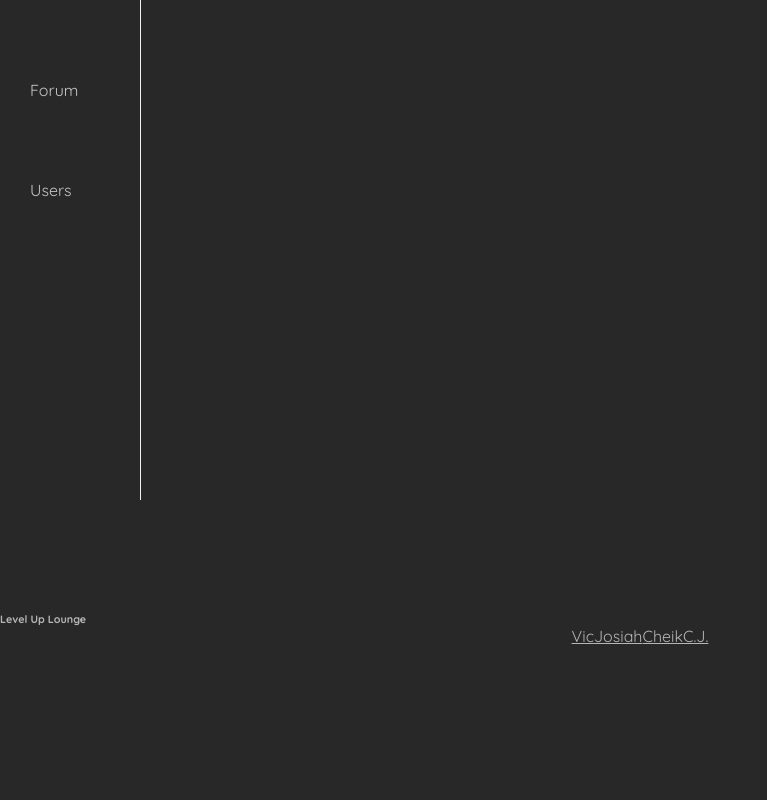
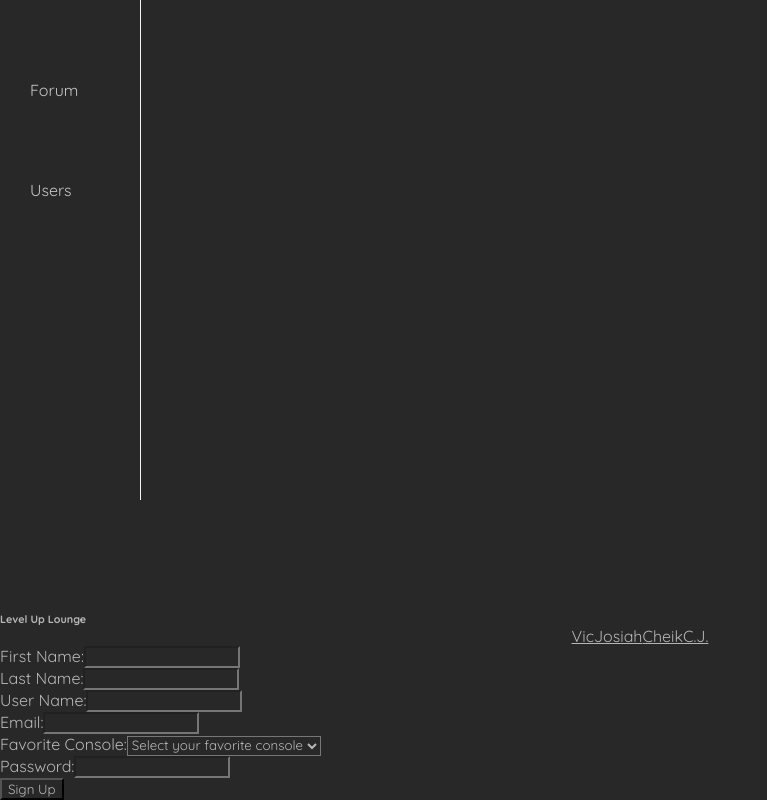
Before and after one commit to jtuvek/Level-Up-Lounge, a React (Vite) app in the folder client/: page / in a window 1280 px wide. Shown: the part 360-1160 px from the top of the page, without its empty margins (0-767 px from the left). Before the commit the page ends 1006 px from the top, so only its background shows below. Built offline with nearby package versions, Linux system fonts and the light colour scheme.

Commit message:
created sign up form

```diff
--- a/client/src/App.jsx
+++ b/client/src/App.jsx
@@ -4,6 +4,7 @@ import Navbar from './components/navbar.jsx'
 import Home from './components/Home.jsx'
 import Header from './components/header.jsx'; // Import the Header component
 import Footer from './components/footer.jsx'; // Import the Footer component
+import SignUpForm from './components/SignUpForm.jsx';
 
 function App() {
 
@@ -13,6 +14,7 @@ function App() {
       <Navbar />
       <Home />
       <Footer />
+      <SignUpForm />
        </div>
   )}
 
--- a/client/src/components/Home.jsx
+++ b/client/src/components/Home.jsx
@@ -1,3 +1,5 @@
+
+
 const Home = () => {
 
     return (
--- /dev/null
+++ b/client/src/components/SignUpForm.jsx
@@ -0,0 +1,111 @@
+import React, { useState } from 'react';
+
+
+const SignUpForm = () => {
+    const [formData, setFormData] = useState({
+      firstName: '',
+      lastName: '',
+      userName: '',
+      email: '',
+      favoriteConsole: '', // Updated to use a dropdown
+      password: ''
+    });
+
+    const handleChange = (e) => {
+      const { name, value } = e.target;
+      setFormData({
+        ...formData,
+        [name]: value
+      });
+    };
+
+    const handleSubmit = (e) => {
+      e.preventDefault();
+      // Handle form submission logic here (e.g., send data to server)
+      console.log('Form submitted:', formData);
+    };
+
+    return (
+      <form onSubmit={handleSubmit}>
+        <div>
+          <label htmlFor="firstName">First Name:</label>
+          <input
+            type="text"
+            id="firstName"
+            name="firstName"
+            value={formData.firstName}
+            onChange={handleChange}
+            required
+          />
+        </div>
+
+        <div>
+          <label htmlFor="lastName">Last Name:</label>
+          <input
+            type="text"
+            id="lastName"
+            name="lastName"
+            value={formData.lastName}
+            onChange={handleChange}
+            required
+          />
+        </div>
+
+        <div>
+          <label htmlFor="userName">User Name:</label>
+          <input
+            type="text"
+            id="userName"
+            name="userName"
+            value={formData.userName}
+            onChange={handleChange}
+            required
+          />
+        </div>
+
+        <div>
+          <label htmlFor="email">Email:</label>
+          <input
+            type="email"
+            id="email"
+            name="email"
+            value={formData.email}
+            onChange={handleChange}
+            required
+          />
+        </div>
+
+        <div>
+          <label htmlFor="favoriteConsole">Favorite Console:</label>
+          <select
+            id="favoriteConsole"
+            name="favoriteConsole"
+            value={formData.favoriteConsole}
+            onChange={handleChange}
+            required
+          >
+            <option value="" disabled>Select your favorite console</option>
+            <option value="PlayStation">PlayStation</option>
+            <option value="Nintendo">Nintendo</option>
+            <option value="Xbox">Xbox</option>
+          </select>
+        </div>
+
+        <div>
+          <label htmlFor="password">Password:</label>
+          <input
+            type="password"
+            id="password"
+            name="password"
+            value={formData.password}
+            onChange={handleChange}
+            required
+          />
+        </div>
+
+        <button type="submit">Sign Up</button>
+      </form>
+    );
+  };
+
+  export default SignUpForm;
```
